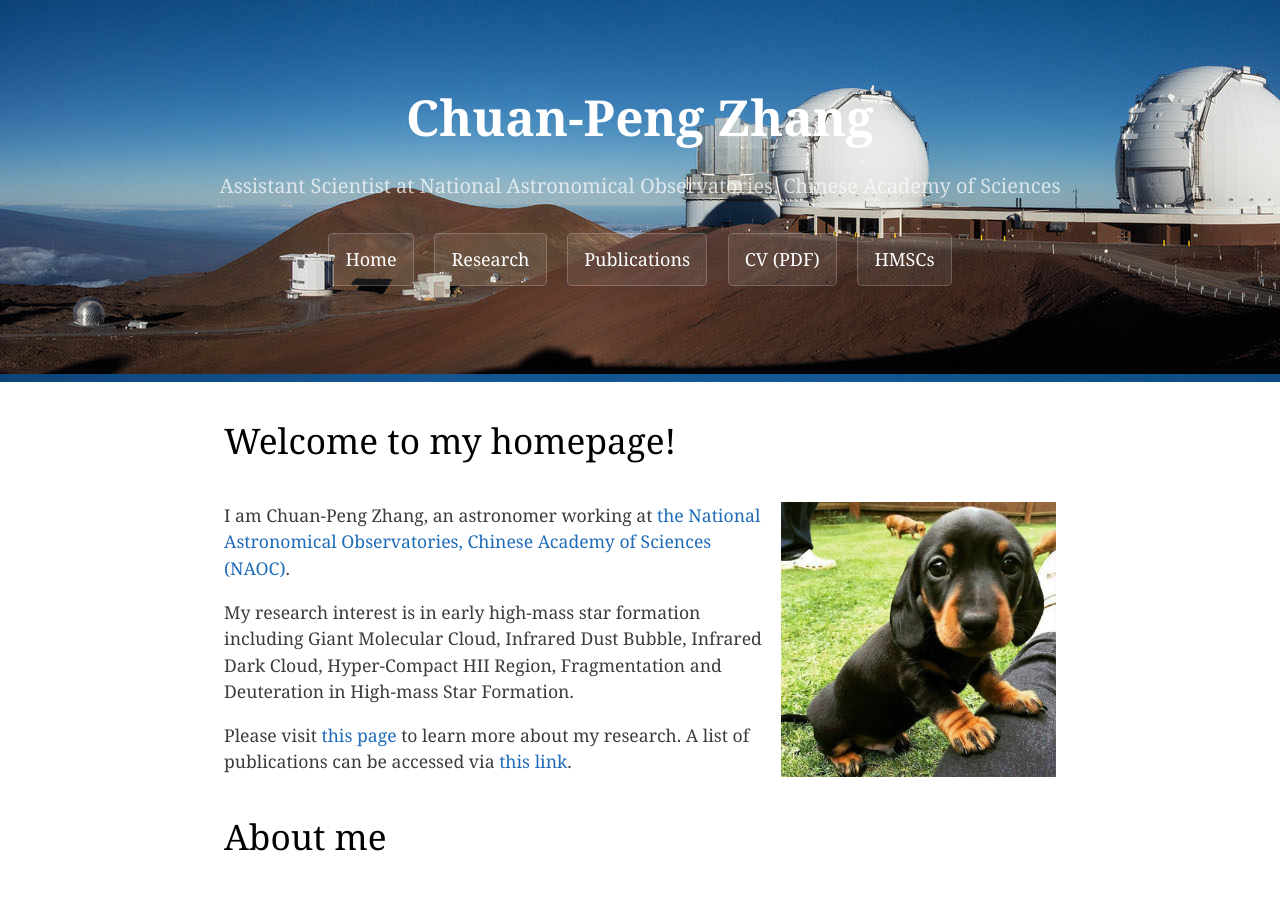
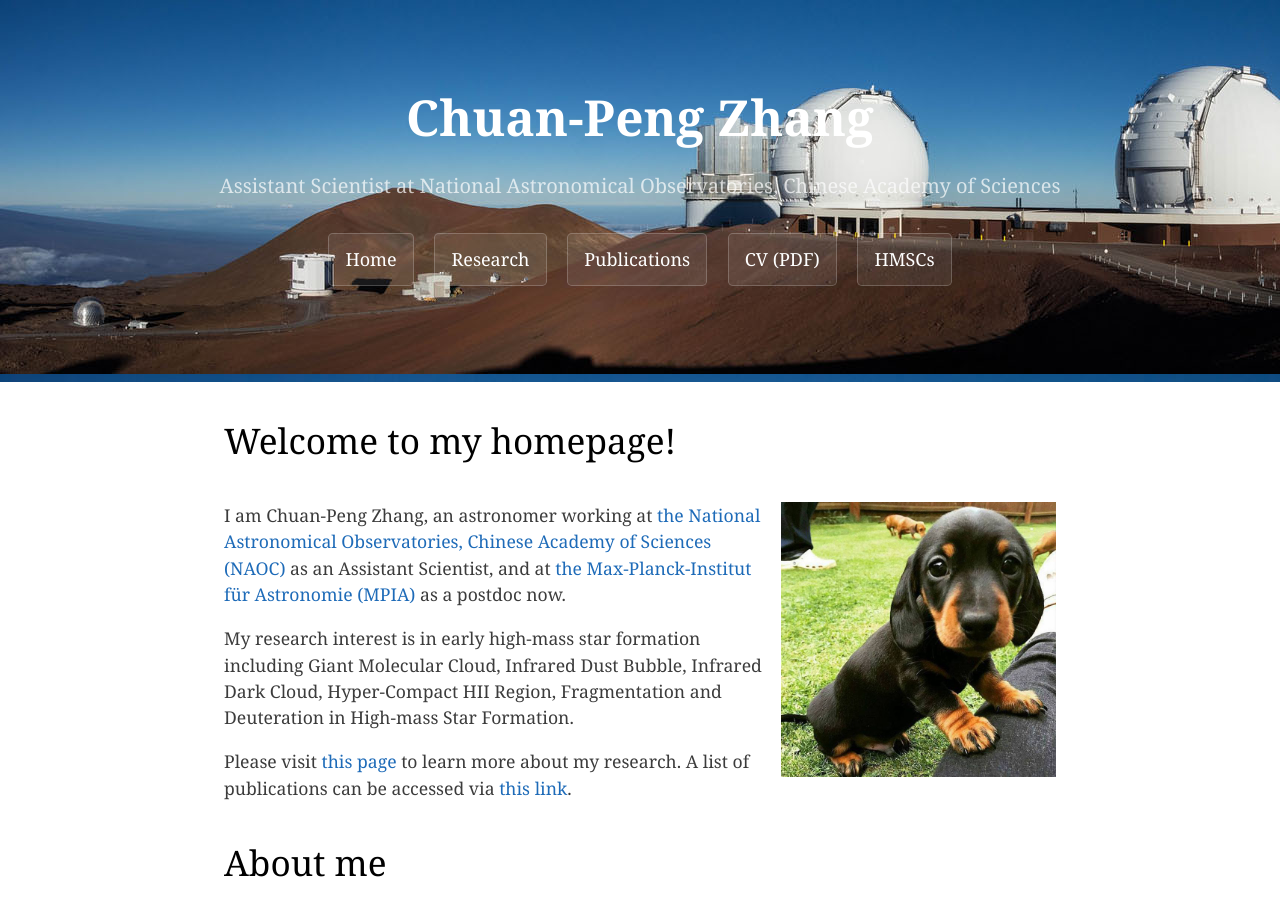
Before and after one commit to zcp521/zcp521.github.io, a Jekyll site: the page built from index.html, in a window 1280 px wide and 900 px high. Built offline with Jekyll 4.4.1, drawn with Linux system fonts in a browser that asks for light colours; the list of posts is cut into pages by our own code.

Commit message:
Initial commit

```diff
--- a/index.html
+++ b/index.html
@@ -13,7 +13,9 @@ tagline: "Assistant Scientist at National Astronomical Observatories, Chinese Ac
 		I am Chuan-Peng Zhang, an astronomer working
         at <a href="http://www.bao.ac.cn">
         the National Astronomical Observatories,
-		Chinese Academy of Sciences (NAOC)</a>.
+	Chinese Academy of Sciences (NAOC)</a> as an Assistant Scientist,
+	and at <a href="http://www.mpia.de/en">
+	the Max-Planck-Institut für Astronomie (MPIA)</a> as a postdoc now.
 	</p>
 
 		My research interest is in early high-mass star formation including Giant Molecular Cloud,
```
